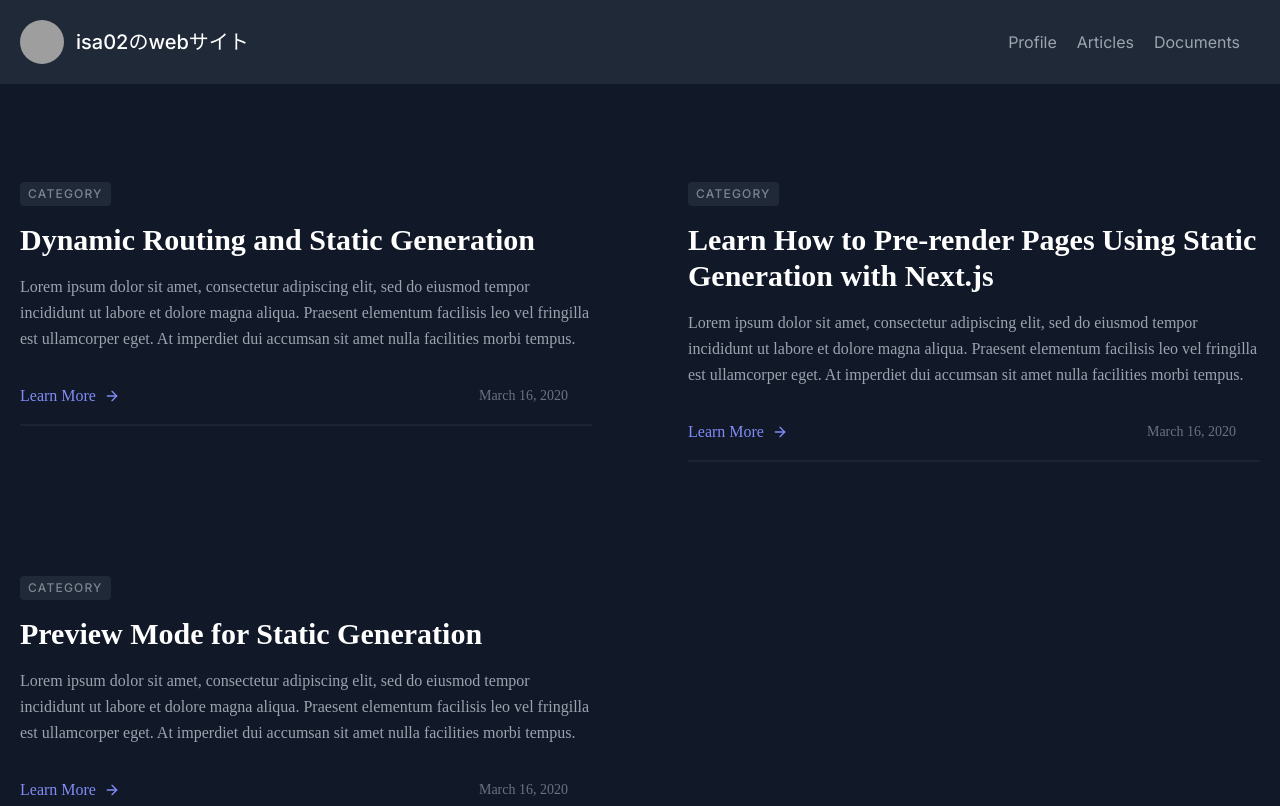
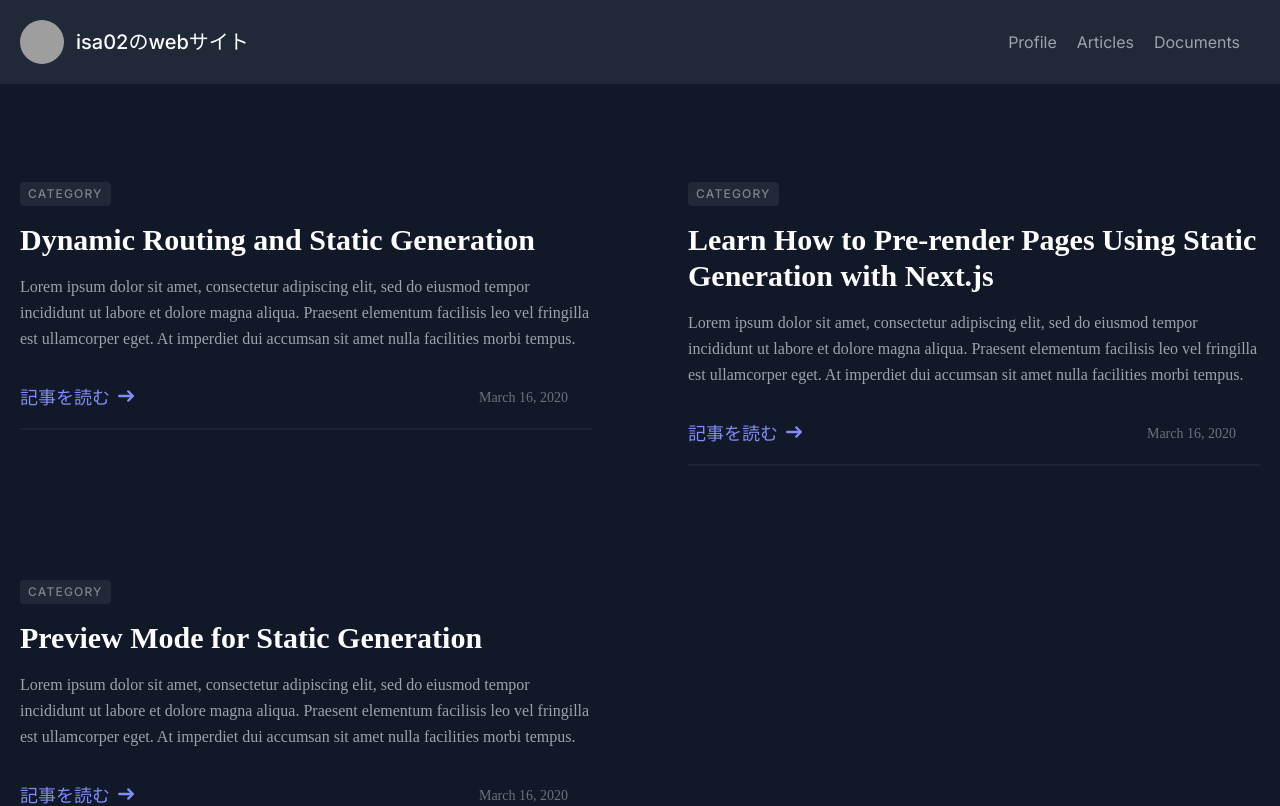
Before and after one commit to 02isa26/02isa26.github.io, a Next.js app: page /articles in a window 1280 px wide. Shown: the top 806 px of the page. Built offline with nearby package versions, Linux system fonts and the light colour scheme; grey boxes are pictures that could not be loaded.

Commit message:
refactor: Change arrow link design

```diff
--- a/src/app/_components/article-preview.tsx
+++ b/src/app/_components/article-preview.tsx
@@ -24,10 +24,9 @@ export function PostPreview({
             </h2>
             <p className="leading-relaxed mb-8 font-body">{excerpt}</p>
             <div className="flex items-center flex-wrap pb-4 mb-4 border-b-2 border-gray-800 border-opacity-75 mt-auto w-full">
-                <a className="text-indigo-400 inline-flex items-center font-title">Learn More
-                    <svg className="w-4 h-4 ml-2" viewBox="0 0 24 24" stroke="currentColor" stroke-width="2" fill="none" stroke-linecap="round" stroke-linejoin="round">
-                        <path d="M5 12h14"></path>
-                        <path d="M12 5l7 7-7 7"></path>
+                <a className="font-title text-lg text-indigo-400 inline-flex items-center hover:underline" href={`/articles/${slug}`}>記事を読む
+                    <svg className="w-4 h-4 ms-2 rtl:rotate-180 mb-1" aria-hidden="true" xmlns="http://www.w3.org/2000/svg" fill="none" viewBox="0 0 14 10">
+                        <path stroke="currentColor" stroke-linecap="round" stroke-linejoin="round" stroke-width="2" d="M1 5h12m0 0L9 1m4 4L9 9" />
                     </svg>
                 </a>
                 <span className="text-gray-500 font-title mr-3 inline-flex items-center ml-auto leading-none text-sm pr-3 py-1 border-gray-800">
```
